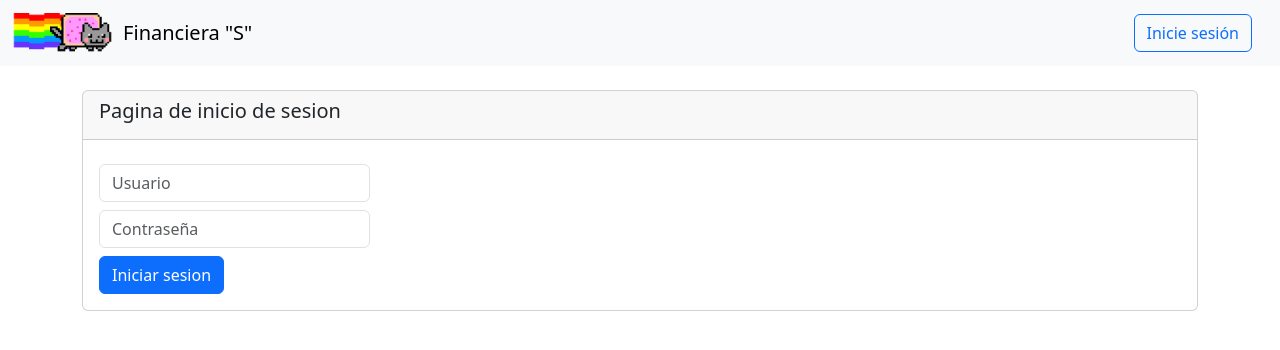
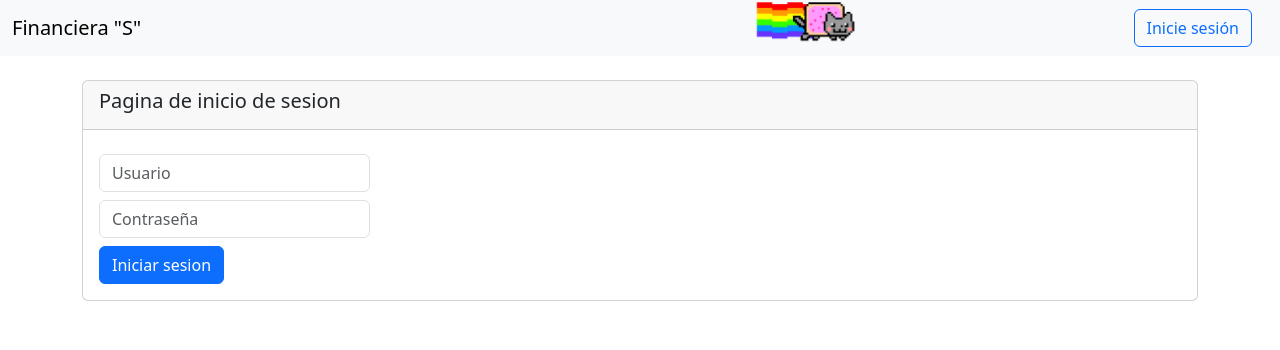
Before and after one commit to ParraChan/proyecto, an Angular app in the folder financiera/: page /login in a window 1280 px wide. Shown: the top 350 px of the page. Built offline with nearby package versions, Linux system fonts and the light colour scheme; no server answers.

Commit message:
validando, optimizando

```diff
--- a/financiera/src/app/components/navbar/navbar.component.html
+++ b/financiera/src/app/components/navbar/navbar.component.html
@@ -3,12 +3,13 @@
 
     <!-- Nyan Cat GIF + Marca -->
     <a class="navbar-brand d-flex align-items-center" href="#">
+      <!--
       <img
         src="assets/img/cat.gif"
         alt="Nyan Cat"
         class="nyan-fly"
         style="height: 40px; margin-right: 10px;"
-      />
+      />-->
       Financiera "S"
     </a>
 
@@ -99,4 +100,7 @@
       </span>
     </div>
   </div>
+  <div class="nyan-runner">
+  <img src="assets/img/cat.gif" alt="Nyan Cat" />
+</div>
 </nav>
--- a/financiera/src/styles.css
+++ b/financiera/src/styles.css
@@ -1 +1,32 @@
-/* You can add global styles to this file, and also import other style files */
+.nyan-runner {
+  position: absolute;
+  top: 10px;
+  left: -100px;
+  z-index: 10;
+  animation: nyanFly 8s linear infinite;
+}
+
+.nyan-runner img {
+  height: 40px;
+  animation: nyanWave 1.5s ease-in-out infinite;
+}
+
+/* Animación horizontal (de izquierda a derecha) */
+@keyframes nyanFly {
+  0% {
+    left: -120px;
+  }
+  100% {
+    left: 100vw;
+  }
+}
+
+/* Animación vertical (sube y baja) */
+@keyframes nyanWave {
+  0%, 100% {
+    transform: translateY(0px);
+  }
+  50% {
+    transform: translateY(-10px);
+  }
+}
```
Also changed, not shown: 1 other file (tests, documents, lock files or other folders).
